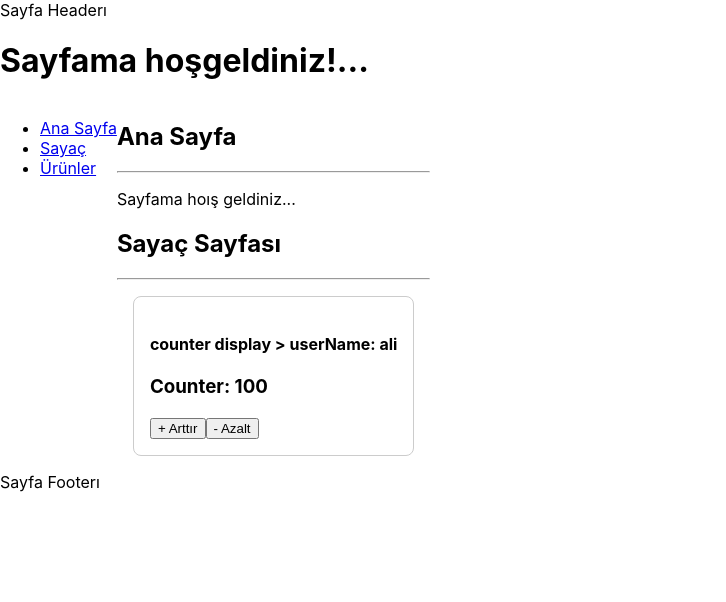
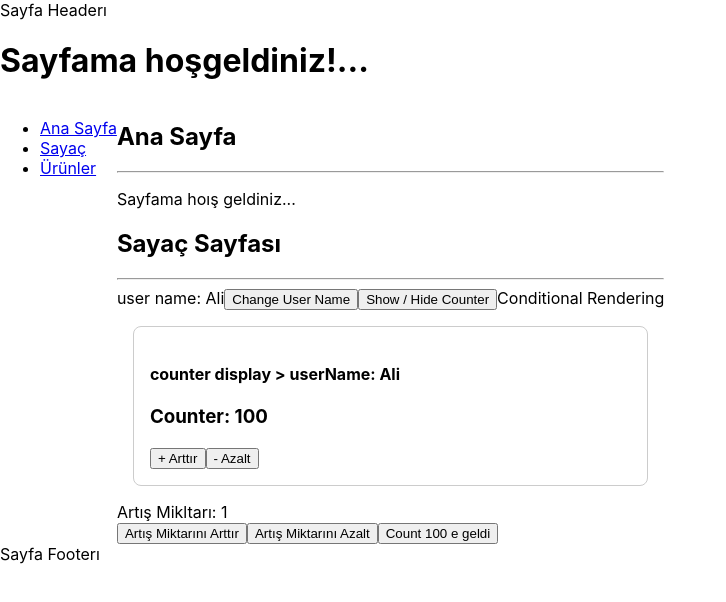
Before and after one commit to erhanfirat/haziran-react, a React (Create React App) app: page / in a window 1280 px wide. Shown: the top 602 px of the page, without its empty margins (0-726 px from the left). Built offline with nearby package versions, Linux system fonts and the light colour scheme.

Commit message:
useEffect hook

```diff
--- a/src/App.js
+++ b/src/App.js
@@ -1,9 +1,10 @@
+import { useEffect } from "react";
 import Counter, { PI } from "./components/Counter";
 import CounterDisplay from "./components/CounterDisplay";
 import Greeting from "./components/Greeting";
 import Main from "./layout/Main";
 
-console.log("PI ", PI);
+// console.log("PI ", PI);
 
 // Root Component
 function App() {
@@ -17,11 +18,15 @@ function App() {
 
   const { name } = user;
 
-  console.log(name);
+  // console.log(name);
 
   const logUser = () => {
-    console.log(user);
+    // console.log(user);
   };
+
+  useEffect(() => {
+    // console.warn("TÜM UYGULAMA YÜKLENDİ!");
+  }, []);
 
   return <Main userName={name} />;
 }
--- a/src/components/Counter.js
+++ b/src/components/Counter.js
@@ -1,4 +1,4 @@
-import { useState } from "react";
+import { useEffect, useState } from "react";
 import CounterDisplay from "./CounterDisplay";
 
 // TODO:
@@ -7,28 +7,84 @@ import CounterDisplay from "./CounterDisplay";
 // * değişimler ekrana yansıtılıyor mu takip edin
 
 const Counter = function ({ userName }) {
+  // state prop local variable tanımlamaları
   const [sayac, setSayac] = useState(100);
   const [artisMiktari, setArtisMiktari] = useState(1);
 
-  const arttir = () => {
-    console.log(`setter öncesi sayac: ${sayac}`);
-    setSayac(sayac + 1);
-    console.log(`setter sonrası sayac: ${sayac}`);
+  // method tanımları
+  const arttir = async () => {
+    // console.log(`setter öncesi sayac: ${sayac}`);
+    setSayac(sayac + artisMiktari);
+    // console.log(`setter sonrası sayac: ${sayac}`);
   };
 
   const azalt = () => {
-    setSayac(sayac - 1);
+    setSayac(sayac - artisMiktari);
   };
 
-  console.log("Bu renderda sayac değeri: ", sayac);
+  const artisMiktariArttir = () => setArtisMiktari(artisMiktari + 1);
+  const artisMiktariAzalt = () => setArtisMiktari(artisMiktari - 1);
 
+  const count100eGeldi = () => {
+    // bir şeyler
+  };
+
+  // console.log("Bu renderda sayac değeri: ", sayac);
+
+  // useEffect tanımları
+
+  useEffect(() => {
+    // console.log("sayac veya userName değeri güncellendi: ", sayac, userName);
+    // yeniden fiyat hesapla
+  }, [sayac, userName]);
+
+  useEffect(() => {
+    console.log("sayac güncellendi ", sayac);
+
+    if (sayac === 100) {
+      count100eGeldi();
+    }
+
+    return () => {
+      console.warn(`sayac değeri ${sayac} 'den değişmek üzere!`);
+    };
+  }, [sayac]);
+
+  useEffect(() => {
+    // ComponentDidMount
+    console.warn(
+      "[ComponentDidMount] Counter Componenti yüklendi, browser a monte edildi"
+    );
+
+    return () => {
+      console.warn(
+        "[ComponentWillUnmount] Counter Componenti kaldırıldı, browserdan silindi"
+      );
+    };
+  }, []);
+
+  useEffect(() => {
+    // ComponentDidUpdate
+    // console.warn(
+    //   "[ComponentDidUpdate] Counter Componenti güncellendi, rerender edildi"
+    // );
+  });
+
+  // template return JSX
   return (
+    <>
       <CounterDisplay
         sayac={sayac}
         arttir={arttir}
         azalt={azalt}
         userName={userName}
       />
+      Artış Mikltarı: {artisMiktari}
+      <br />
+      <button onClick={artisMiktariArttir}>Artış Miktarını Arttır</button>
+      <button onClick={artisMiktariAzalt}>Artış Miktarını Azalt</button>
+      <button onClick={count100eGeldi}>Count 100 e geldi</button>
+    </>
   );
 };
 
--- a/src/components/Greeting.js
+++ b/src/components/Greeting.js
@@ -1,6 +1,18 @@
+import { useEffect } from "react";
+
 const Greeting = (props) => {
-  console.log("props: ", props);
+  // console.log("props: ", props);
   // props?.logUser();
+
+  useEffect(() => {
+    // component did mount
+    // console.warn("[ComponentDidMount] Greeting componenti yüklendi!");
+  }, []);
+
+  useEffect(() => {
+    // component did update
+    // console.warn("[ComponentDidUpdate] Greeting componenti yüklendi!");
+  });
 
   return <h1>Sayfama hoşgeldiniz!...</h1>;
 };
--- a/src/pages/CounterPage.js
+++ b/src/pages/CounterPage.js
@@ -1,11 +1,31 @@
+import { useState } from "react";
 import Counter from "../components/Counter";
 
-const CounterPage = ({ userName }) => {
+const CounterPage = () => {
+  const [userName, setUserName] = useState("Ali");
+  const [showCounter, setShowCounter] = useState(true);
+
   return (
     <div>
       <h2>Sayaç Sayfası</h2>
       <hr />
-      <Counter userName={userName} />
+      user name: {userName}
+      <button
+        onClick={() => {
+          setUserName(`Anonim${Math.round(Math.random() * 10000)}`);
+        }}
+      >
+        Change User Name
+      </button>
+      <button
+        onClick={() => {
+          setShowCounter(!showCounter);
+        }}
+      >
+        Show / Hide Counter
+      </button>
+      Conditional Rendering
+      {showCounter && <Counter userName={userName} />}
     </div>
   );
 };
```
Also changed, not shown: 1 other file (tests, documents, lock files or other folders). Lines whose indentation alone changed are shown as unchanged.
